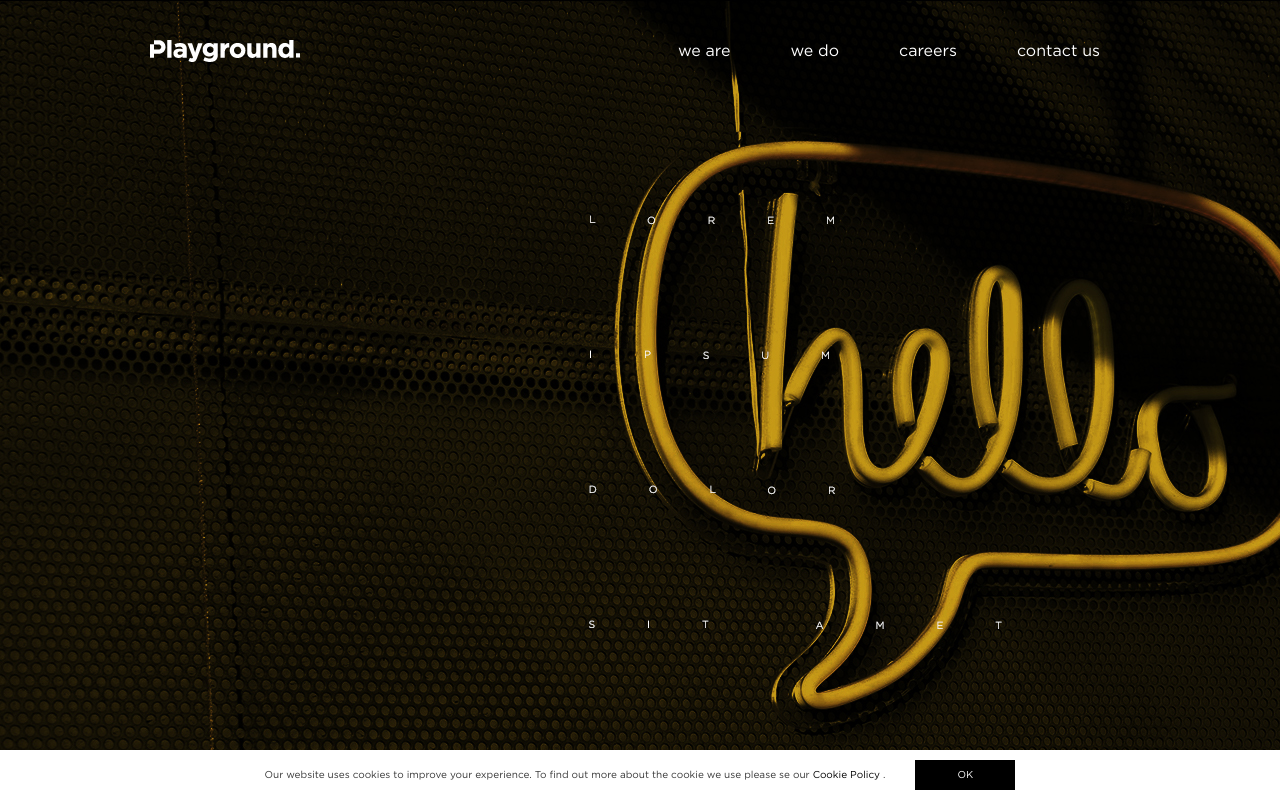
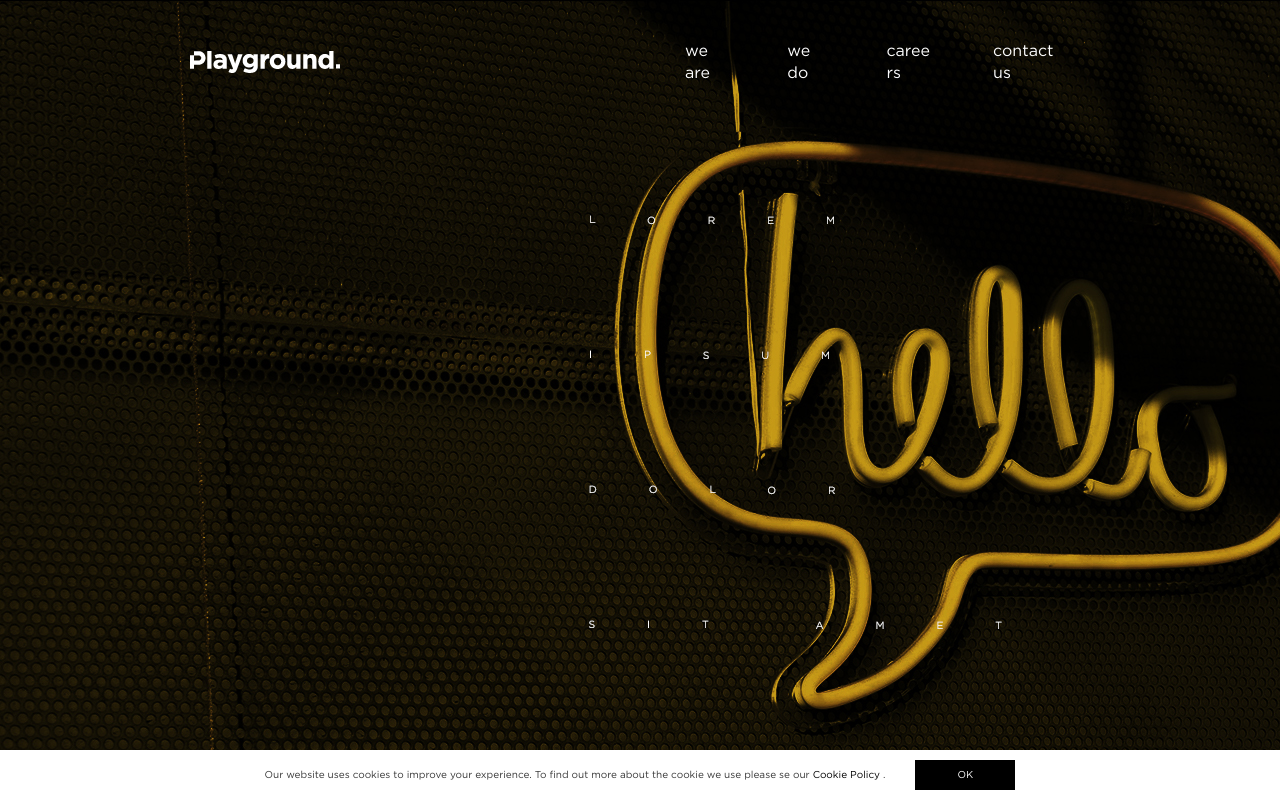
Before and after one commit to Giushw/Plyg_Asm, a Vue app in the folder plyg_lnd/: page / in a window 1280 px wide. Shown: the top 800 px of the page. Built offline with nearby package versions, Linux system fonts and the light colour scheme.

Commit message:
feat():grid

```diff
--- a/plyg_lnd/package.json
+++ b/plyg_lnd/package.json
@@ -17,6 +17,7 @@
     "@fortawesome/vue-fontawesome": "^0.1.8",
     "core-js": "^3.3.2",
     "js-cookie": "^2.2.1",
+    "node-sass": "^4.8.1",
     "register-service-worker": "^1.6.2",
     "vue": "^2.6.10",
     "vue-carousel": "^0.18.0"
--- a/plyg_lnd/src/components/common/cookie-policy.vue
+++ b/plyg_lnd/src/components/common/cookie-policy.vue
@@ -3,7 +3,9 @@
     ref="cookiePolicy"
     :class="{ 'is-hidden':cookieSet }"
   >
-    <div class="cookie-wrapper">
+    <div class="cookie-wrapper grid-wrapper">
+      <div class="grid-row">
+        <div class="grid-column -ninety">
           <p class="cookie-disclaimer -tiny">
             Our website uses cookies to improve your experience.
             To find out more about the cookie we use please se our
@@ -14,11 +16,11 @@
             </a>
             .
           </p>
-      <button class="__btn -small"
-        @click="acceptCookies"
-      >
-        Ok
-      </button>
+        </div>
+        <div class="grid-column">
+          <button class="__btn -small" @click="acceptCookies">Ok</button>
+        </div>
+      </div>
     </div>
   </div>
 </template>
--- a/plyg_lnd/src/components/header/PageHeader.vue
+++ b/plyg_lnd/src/components/header/PageHeader.vue
@@ -1,9 +1,14 @@
 <template>
   <header class="page-header">
-    <div class="header-wrapper">
+    <div class="header-wrapper grid-wrapper">
+      <div class="grid-row -padded -gutted">
+        <div class="grid-column">
           <picture class="header-logo">
-      <img src="../../assets/images/logo-playground-white.png" alt="Playground Logo" class="__img">
+            <img src="../../assets/images/logo-playground-white.png"
+              alt="Playground Logo" class="__img">
           </picture>
+        </div>
+        <div class="grid-column">
           <nav class="header-nav">
             <ul class="navigation-list">
               <li class="__item" @click="moveToWeAre">
@@ -21,6 +26,8 @@
             </ul>
           </nav>
         </div>
+      </div>
+    </div>
   </header>
 </template>
 
--- a/plyg_lnd/src/scss/app.scss
+++ b/plyg_lnd/src/scss/app.scss
@@ -9,6 +9,7 @@
 
 // 02 Tools
 @import 'tools/tools.mixins';
+@import 'tools/tools.breakpoints';
 
 // 03 Generic
 @import 'generic/sanitize';
--- a/plyg_lnd/src/scss/components/_components.cookie.scss
+++ b/plyg_lnd/src/scss/components/_components.cookie.scss
@@ -23,11 +23,9 @@
   display: flex;
   align-items: center;
   justify-content: center;
-  max-width: $grid-max-width;
   padding: 10px;
 
-
-  & > .__btn {
+  & .__btn {
     width: 100px;
     height: 30px;
     padding: 8px;
--- a/plyg_lnd/src/scss/components/_components.header.scss
+++ b/plyg_lnd/src/scss/components/_components.header.scss
@@ -16,8 +16,7 @@
   display: flex;
   justify-content: space-between;
   width: 100%;
-  max-width: $grid-max-width;
-  padding: 40px 150px;
+  padding: 40px;
   // background: rgba(00, 00, 00, 0.5);
 }
 
--- a/plyg_lnd/src/scss/objects/_objects.layout.scss
+++ b/plyg_lnd/src/scss/objects/_objects.layout.scss
@@ -2,174 +2,6 @@
 * Layout
 */
 
-/*
-.container {
-  max-width: 1335px;
-  margin: 0 auto;
-}
-
-.grid-row {
-  display: flex;
-  flex-flow: row wrap;
-  justify-content: flex-start;
-}
-
-.grid-item {
-  height: 250px;
-  flex-basis: 20%;
-  -ms-flex: auto;
-  width: 250px;
-  position: relative;
-  padding: 10px;
-  box-sizing: border-box;
-}
-
-.grid-row a {
-  text-decoration: none;
-}
-
-.wrapping-link {
-  position: absolute;
-  top: 0;
-  left: 0;
-  bottom: 0;
-  right: 0;
-  z-index: 2;
-  color: currentColor;
-}
-
-.grid-item-wrapper {
-  -webkit-box-sizing: initial;
-  -moz-box-sizing: initial;
-  box-sizing: initial;
-  background: #aaa;
-  margin: 0;
-  height: 100%;
-  width: 100%;
-  overflow: hidden;
-  -webkit-transition: padding 0.15s cubic-bezier(0.4,0,0.2,1), margin 0.15s cubic-bezier(0.4,0,0.2,1), box-shadow 0.15s cubic-bezier(0.4,0,0.2,1);
-  transition: padding 0.15s cubic-bezier(0.4,0,0.2,1), margin 0.15s cubic-bezier(0.4,0,0.2,1), box-shadow 0.15s cubic-bezier(0.4,0,0.2,1);
-  position: relative;
-}
-
-.grid-item-container {
-  height: 100%;
-  width: 100%;
-  position: relative;
-}
-
-.grid-image-top {
-  height: 45%;
-  width: 120%;
-  background-size: cover;
-  position: relative;
-  background-position: 50% 50%;
-  left: -10.5%;
-  top: -4.5%;
-  display: none;
-}
-
-.grid-image-top .centered {
-  text-align: center;
-  transform: translate(-50%, -50%);
-  background-size: contain;
-  background-repeat: no-repeat;
-  position: absolute;
-  top: 54.5%;
-  left: 50%;
-  width: 60%;
-  height: 60%;
-  background-position: center;
-}
-
-.grid-item-content {
-  padding: 0 20px 20px 20px;
-}
-
-.item-title {
-  font-size: 24px;
-  line-height: 26px;
-  font-weight: 700;
-  margin-bottom: 18px;
-  display: block;
-}
-
-.item-category {
-  text-transform: uppercase;
-  display: block;
-  margin-bottom: 20px;
-  font-size: 14px;
-}
-
-.item-excerpt {
-  margin-bottom: 20px;
-  display: block;
-  font-size: 14px;
-}
-
-.more-info {
-  position: absolute;
-  bottom: 0;
-  margin-bottom: 25px;
-  padding-left: 0;
-  transition-duration: .5s;
-  font-size: 12px;
-  display: flex;
-}
-
-.more-info i {
-  padding-left: 5px;
-  transition-duration: .5s;
-}
-
-.grid-item:hover .more-info i {
-  padding-left: 20px;
-  transition-duration: .5s;
-}
-
-.more-info i::before {
-  font-size: 16px;
-}
-
-.grid-item:hover .grid-item-wrapper {
-  padding: 2% 2%;
-  margin: -2% -2%;
-}
-
-@media(max-width: 1333px) {
-  .grid-item {
-    flex-basis: 33.33%;
-  }
-}
-
-@media(max-width: 1073px) {
-   .grid-item {
-    flex-basis: 33.33%;
-  }
-}
-
-@media(max-width: 815px) {
-  .grid-item {
-    flex-basis: 50%;
-  }
-}
-
-@media(max-width: 620px) {
-  .col {
-    clear: both;
-    float: none;
-    margin-left: auto;
-    margin-right: auto;
-    width: auto !important;
-  }
-}
-
-@media(max-width: 555px) {
-  .grid-item {
-    flex-basis: 100%;
-  }
-}
-*/
 
 // Page Layout
 .page-container {
@@ -183,7 +15,7 @@
   flex-direction: column;
   justify-content: space-between;
   margin: 0 auto;
-  max-width: $grid-max-width;
+  // max-width: $grid-max-width;
   // height: 100vh;
 }
 
@@ -193,136 +25,73 @@
   flex: 0 0 auto;
 }
 
-/*
 // Grid
-.grid-block {
+.grid-wrapper {
+  max-width: $grid-max-width;
+  margin: 0 auto;
+}
+
+.grid-row {
   display: flex;
-  position: relative;
-  flex-direction: column;
-  justify-content: space-between;
+  align-items: center;
+  flex-direction: row;
+  flex-wrap: wrap;
   width: 100%;
-  padding: 0 $grid-horizontal-padding-mobile;
-  margin: 0 auto;
-  flex: 1;
 
-  @include on-desktop {
-    padding: 0 $grid-horizontal-padding;
-    max-width: $grid-max-width;
-    min-width: $grid-min-width;
-
-    &.-narrow {
-      padding: 0 170px;
-    }
-
-    &.-half {
-      padding: 0 250px;
-    }
+  &.-padded {
+    margin: 0 $grid-marging;
   }
 
-  @include on-mobile {
-    &.-unpadded {
-      padding: 0;
-    }
-  }
+  &.-gutted {
+    & > .grid-column {
+      margin-right: $grid-gutter;
 
-}
-
-.async-component {
-  width: 100%;
-}
-
-// Grid Wrap
-.grid-wrapper, .inline-wrapper {
-  display: flex;
-  flex-direction: row;
-  justify-content: space-between;
-  padding: 40px 0;
-
-  @include on-mobile {
-    flex-wrap: wrap;
-  }
-}
-
-.grid-wrapper {
-  @include on-desktop {
-    &.-grid2 {
-      & > .grid-column {
-        width: 48%;
-      }
-    }
-
-    &.-grid3 {
-      & > .grid-column {
-        width: 32%;
-      }
-    }
-
-    &.-grid4 {
-      & > .grid-column {
-        width: 24%;
-      }
-    }
-
-    &.-grid5 {
-      & > .grid-column {
-        width: 19%;
+      &:last-child {
+        margin-right: 0;
       }
     }
   }
 }
 
 .grid-column {
-  width: 100%;
+  display: flex;
+  align-items: center;
+  flex-basis: 100%;
+}
 
-  @include on-desktop {
-    &.-left > * {
-      margin-right: auto;
-      text-align: left;
+// @include on-vp('small') {
+//   display: none;
+// }
+@include vp-small-xs {
+  // outline: 2px solid cyan;
+}
+
+@media screen and (min-width: 800px) {
+  .grid-column {
+    flex: 1;
+
+    &.-twenty {
+      flex: 2;
     }
 
-    &.-center > * {
-      margin: auto;
-      text-align: center;
+    &.-twentyFive {
+      flex: 2.5;
     }
 
-    &.-right > * {
-      margin-left: auto;
-      text-align: right;
+    &.-thirty {
+      flex: 3;
     }
-  }
 
-  @include on-mobile {
+    &.-fiftyFive {
+      flex: 5.5;
+    }
 
-    &:first-of-type {
-      margin-bottom: 30px;
+    &.-seventy {
+      flex: 7;
+    }
+
+    &.-ninety {
+      flex: 9;
     }
   }
 }
-
-// Inline Wrap
-.inline-wrapper {
-    &.-grid2 {
-      & > * {
-        width: 48%;
-      }
-    }
-
-    &.-grid3 {
-      & > * {
-        width: 32%;
-      }
-    }
-
-    &.-grid4 {
-      & > * {
-        width: 24%;
-      }
-    }
-
-    &.-grid5 {
-      & > * {
-        width: 19%;
-      }
-    }
-}
-*/
--- a/plyg_lnd/src/scss/settings/_settings.global.scss
+++ b/plyg_lnd/src/scss/settings/_settings.global.scss
@@ -8,5 +8,13 @@ $line-height--base: 1.4 !default;
 
 // Grid
 $grid-max-width: 1440px;
-$grid-horizontal-padding: 20px;
-$grid-horizontal-padding-mobile: 15px;
+$grid-marging: 150px;
+$grid-gutter: 30px;
+
+// BreakPoints
+$breakpoint__small-xs: 320px;
+$breakpoint__small-s: 480px;
+$breakpoint__small: 560px;
+$breakpoint__medium: 768px;
+$breakpoint__large: 1024px;
+$breakpoint__large-l: 1200px;
--- /dev/null
+++ b/plyg_lnd/src/scss/tools/_tools.breakpoints.scss
@@ -0,0 +1,113 @@
+/**
+* BreackPoints
+*/
+
+$breakpoints: (
+    small-xs : $breakpoint__small-xs,
+    small-s : $breakpoint__small-s,
+    small : $breakpoint__small,
+    medium : $breakpoint__medium,
+    large : $breakpoint__large,
+    large-l : $breakpoint__large-l
+);
+
+/// Mixin to manage responsive breakpoints
+/// modded by  @author Hugo Giraudel
+
+@mixin on-vp($breakpoint) {
+  // If the key exists in the map
+  @if map-has-key($breakpoints, $breakpoint) {
+    // Prints a media query based on the value
+    @media (min-width: map-get($breakpoints, $breakpoint)) {
+      @content;
+    }
+  }
+  // If the key doesn't exist in the map
+  @else {
+    @warn "No value found for `#{$breakpoint}`. "
+          + "Available breakpoints are: #{map-keys($breakpoints)}.";
+  }
+}
+
+@mixin on-vp-max($breakpoint) {
+  // If the key exists in the map
+  @if map-has-key($breakpoints, $breakpoint) {
+    // Prints a media query based on the value
+    @media (max-width: map-get($breakpoints, $breakpoint) - 1) {
+      @content;
+    }
+  }
+  // If the key doesn't exist in the map
+  @else {
+    @warn "No value found for `#{$breakpoint}`. "
+        + "Available breakpoints are: #{map-keys($breakpoints)}.";
+  }
+}
+
+// Breakpoint Mixins
+@mixin vp-small-xs {
+  @media only screen and (min-width: $breakpoint__small-xs) {
+    @content;
+  }
+}
+/*
+@mixin vp-small-xs--max {
+  @media only screen and (max-width: $breakpoint__small-xs--max) {
+    @content;
+  }
+}
+
+@mixin vp-small-s {
+  @media only screen and (min-width: $breakpoint__small-s) {
+    @content;
+  }
+}
+
+@mixin vp-small-s--max {
+  @media only screen and (max-width: $breakpoint__small-s--max) {
+    @content;
+  }
+}
+
+@mixin vp-small {
+  @media only screen and (min-width: $breakpoint__small) {
+    @content;
+  }
+}
+
+@mixin vp-small--max {
+  @media only screen and (max-width: $breakpoint__small--max) {
+    @content;
+  }
+}
+
+@mixin vp-medium {
+  @media only screen and (min-width: $breakpoint__medium) {
+    @content;
+  }
+}
+
+@mixin vp-medium--max {
+  @media only screen and (max-width: $breakpoint__medium--max) {
+    @content;
+  }
+}
+
+@mixin vp-large {
+  @media only screen and (min-width: $breakpoint__large) {
+    @content;
+  }
+}
+
+@mixin vp-large--max {
+  @media only screen and (max-width: $breakpoint__large--max) {
+    @content;
+  }
+}
+
+@mixin vp-large-xl {
+  @media only screen and (min-width: $breakpoint__large-xl) {
+    @content;
+  }
+}
+*/
--- /dev/null
+++ b/plyg_lnd/vue.config.js
@@ -0,0 +1,5 @@
+module.exports = {
+  css: {
+    sourceMap: true
+  }
+}
```
Also changed, not shown: 2 other files (tests, documents, lock files or other folders). Lines whose indentation alone changed are shown as unchanged.
